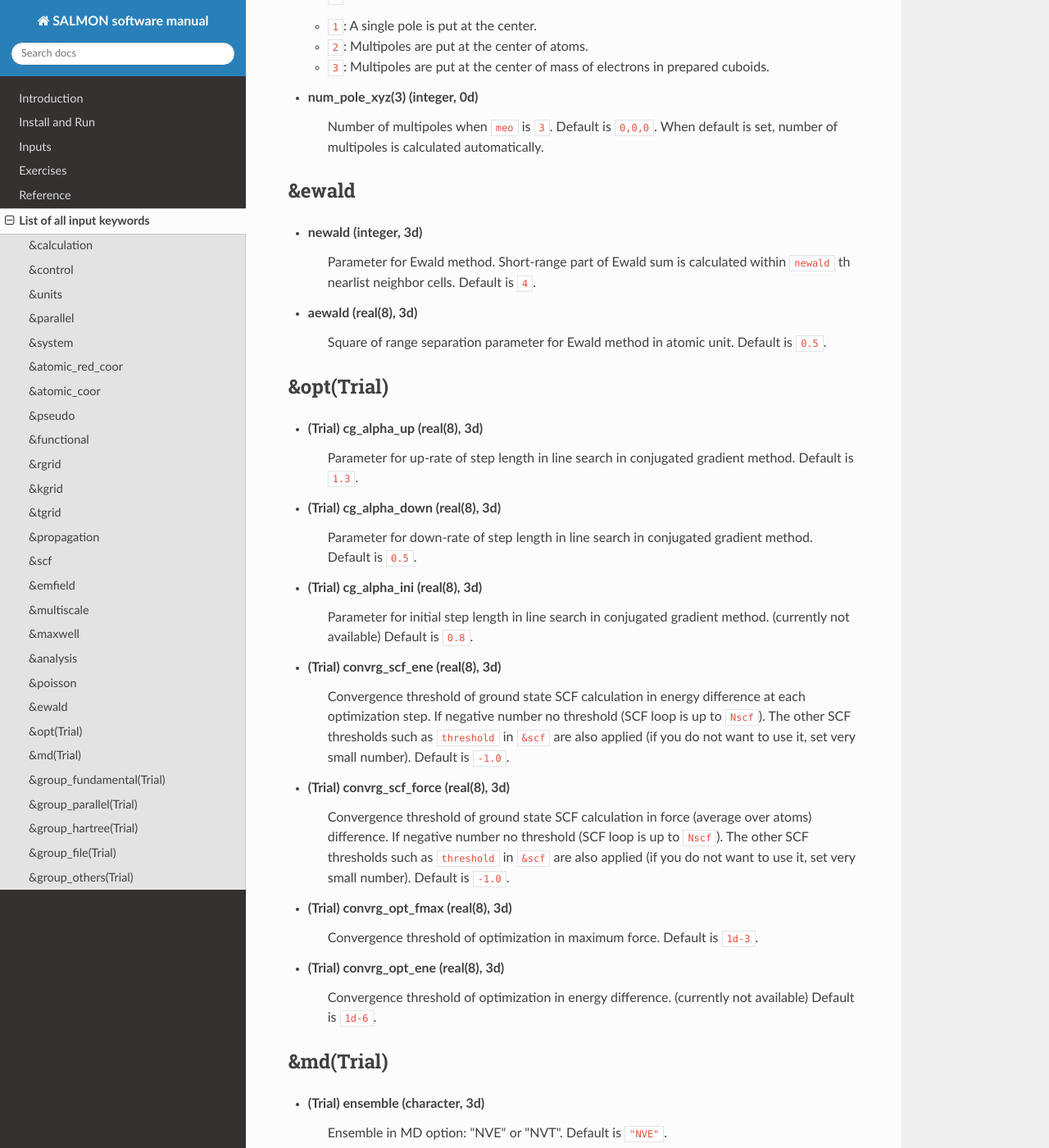
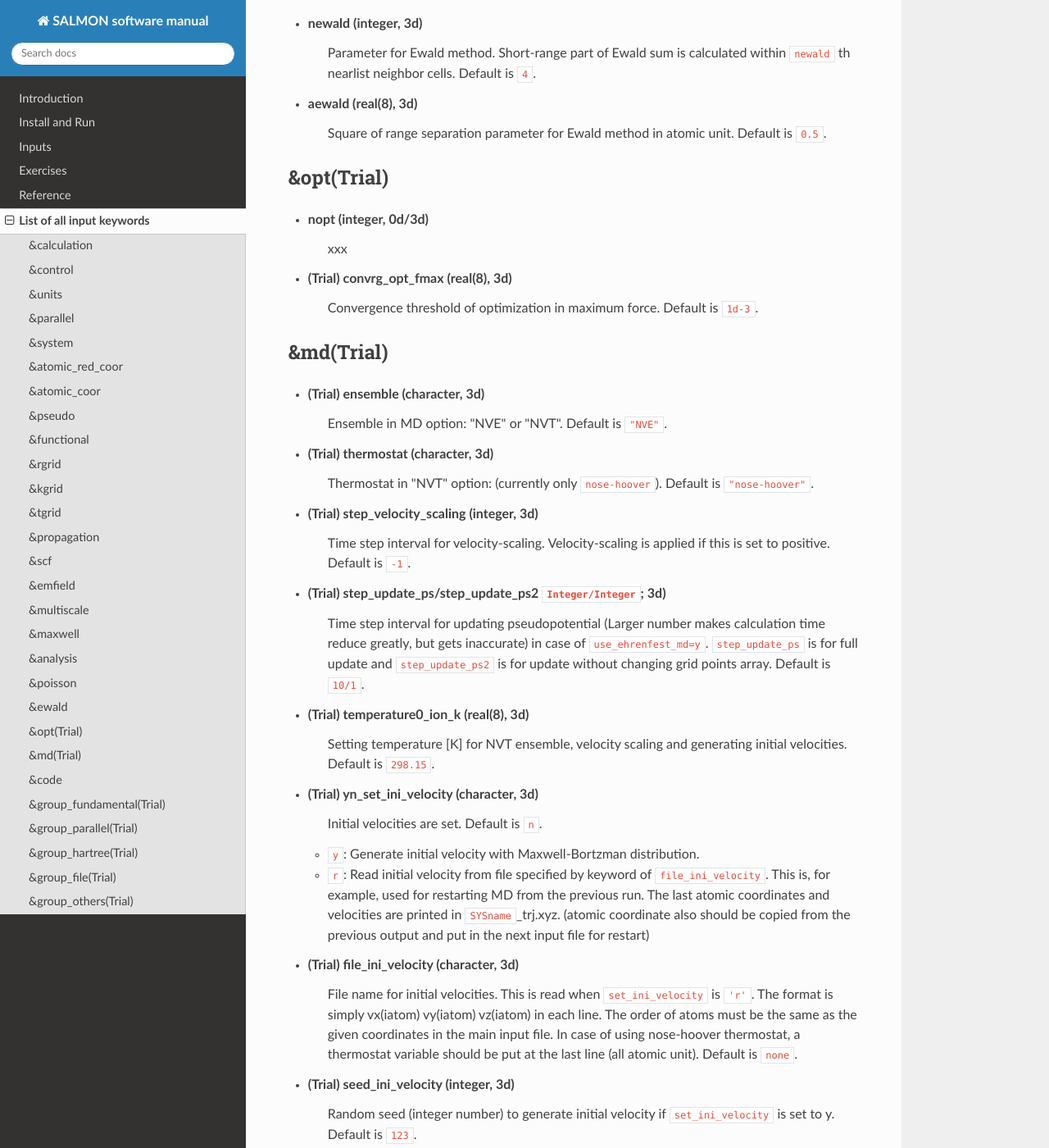
Before and after one commit to SALMON-TDDFT/SALMON-DOCS, a Sphinx documentation site: the page built from source/input_keyword_list.rst, in a window 1280 px wide and 1400 px high, scrolled down 20166 px. Shown: the whole window at 82% size. Built offline with Sphinx 7.4.7 and the Read the Docs theme 2.0.0, drawn with Linux system fonts in a browser that asks for light colours; formulas are drawn with MathJax 3; some of the changed text lies outside the part shown.

Commit message:
update input list for salmon2

```diff
--- a/source/input_keyword_list.rst
+++ b/source/input_keyword_list.rst
@@ -578,37 +584,23 @@
    Time-delay between the first and the second pulses.
    Unit of time can be chosen by ``&units/unit_time``.
 
-- **quadrupole** (character, 0d)
-   Quadrupole potential can be employed if ``quadrupole`` is set to ``'y'``.
-   Default is ``'n'``.
-
-- **quadrupole_pot** (character, 0d)
-   Form of a quadrupole potential.
-
-
-- (Trial) **alocal_laser** (character, 0d)
+- (Trial) **yn_local_field** (character, 0d)
    The pulse is applied to a specific domain.
    Default is ``'n'``.
 
-- (Trial) **rlaserbound_sta(3)/rlaserbound_end(3)** (real(8), 0d)
-   The edge of the domain where the pulse is applied.
-   These parameters are effective only when ``alocal_laser`` is ``'y'``.
-   Default is ``-1d7/1d7`` in atomic unit.
-   Unit of length can be chosen by ``&units/unit_length``.
-
-- **nump** (integer, 0d)
+- **num_dipole_source** (integer, 0d)
    Number of radiation sources for optical near fields.
    Maximum number is ``2``.
 
-- **vecp(3,2)** (real(8), 0d)
+- **vec_dipole_source(3,num_dipole_source)** (real(8), 0d)
    Dipole vectors of the radiation sources for the optical near fields.
    Unit of length can be chosen by ``&units/unit_length``.
 
-- **coop(3,2)** (real(8), 0d)
+- **cood_dipole_source(3,num_dipole_source)** (real(8), 0d)
    Central coordinates of the dipole vectors of the radiation sources.
    Unit of length can be chosen by ``&units/unit_length``.
 
-- **radp_diele** (real(8), 0d)
+- **rad_dipole_diele** (real(8), 0d)
    Radii of dielectric spheres for the radiation sources.
    Unit of length can be chosen by ``&units/unit_length``.
 
@@ -768,12 +760,12 @@
    Unit of energy can be chosen by ``&units/unit_energy``
    This parameter is required when `'impulse'` is choosen in `&emfield/ae_shape1|2`.
 
-- **out_psi** (character, 0d/3d)
+- **yn_out_psi** (character, 0d/3d)
    If ``'y'``, wavefunctions are output.
    For periodic system (``iperiodic=3``), it works only for ground state calculation. The converged wave functions of all orbitals with all k-points are printed in gs_wfn_cube or gs_wfn_vtk directory. The format is speficied by ``format3d``.
    Default is ``'n'``.
 
-- **out_dos** (character, 0d/3d)
+- **yn_out_dos** (character, 0d/3d)
    If ``'y'``, density of state is output.
    Default is ``'n'``.
 
@@ -789,59 +781,59 @@
    this value is overwritten by that value.
    Default value is ``1.d10`` eV.
 
-- **iout_dos_nenergy** (integer, 0d/3d)
+- **out_dos_nenergy** (integer, 0d/3d)
    Number of  energy points sampled in the density of state spectra.
    Default is ``601``.
 
-- **out_dos_smearing** (real(8), 0d/3d)
+- **out_dos_width** (real(8), 0d/3d)
    Smearing width used in the density of state spectra..
    Default is ``0.1`` eV.
 
-- **out_dos_method** (character, 0d/3d)
+- **out_dos_function** (character, 0d/3d)
    Choise of smearing method for the density of state spectra..
    ``gaussian`` and ``lorentzian`` function are available.
    Default is ``gaussian``.
 
-- **out_dos_fshift** (character, 0d/3d)
+- **yn_out_dos_set_fe_origin** (character, 0d/3d)
    If ``'y'``, the electron energy is shifted to fix the Fermi energy as zero point.
    For ``&system/iperiodic`` is ``0``, `` out_dos_fshift`` is not used
    if ``&system/nstate`` is equal to ``&system/nelec``/2.
    Default is ``'n'``.
 
-- **out_pdos** (character, 0d)
+- **yn_out_pdos** (character, 0d)
    If ``'y'``, projected density of state is output.
    Default is ``'n'``.
 
-- **out_dns** (character, 0d/3d)
+- **yn_out_dns** (character, 0d/3d)
    If ``'y'``, the spatial electron density distribution at the ground state is output.
    Default is ``'n'``.
 
-- **out_dns_rt/out_dns_rt_step** ``Character/Integer``; 0d/3d)
+- **yn_out_dns_rt/out_dns_rt_step** ``Character/Integer``; 0d/3d)
    If ``'y'``,  the spatiotemporal electron density distribution during real-time time-propagation is output
    every ``outdns_rt_step`` time steps.
    Default is ``'n'``.
 
-- (Trial) **out_dns_trans/out_dns_trans_energy** ``Character/Real(8)``; 3d)
+- (Trial) **yn_out_dns_trans/out_dns_trans_energy** ``Character/Real(8)``; 3d)
    If ``'y'``, transition in different density from the ground state at specified field frequency omega(given by ``out_dns_trans_energy``) is calculated by drho(r,omega)=FT(rho(r,t)-rho_gs(r))/T.
    Default is ``'n'/1.55eV``.
 
-- **out_elf** (character, 0d)
+- **yn_out_elf** (character, 0d)
    If ``'y'``, electron localization function is output.
    Default is ``'n'``.
 
-- **out_elf_rt/out_elf_rt_step** ``Character/Integer``; 0d)
+- **yn_out_elf_rt/out_elf_rt_step** ``Character/Integer``; 0d)
    If ``'y'``, electron localization function
    during real-time time-propagation is output
    every ``out_elf_rt_step`` time steps.
    Default is ``'n'``.
 
-- **out_estatic_rt/out_estatic_rt_step** ``Character/Integer``; 0d)
+- **yn_out_estatic_rt/out_estatic_rt_step** ``Character/Integer``; 0d)
    If ``'y'``, static electric field
    during real-time time-propagation is output
    every ``out_estatic_rt_step`` time steps.
    Default is ``'n'``.
 
-- (Trial) **out_rvf_rt/out_rvf_rt_step** ``Character/Integer``; 3d)
+- (Trial) **yn_out_rvf_rt/out_rvf_rt_step** ``Character/Integer``; 3d)
    If ``'y'``, coordinates[A], velocities[au], forces[au] on atoms
    during real-time time-propagation are printed in ``SYSname``\_trj.xyz
    every ``out_rvf_rt_step`` time steps.
@@ -849,16 +841,16 @@
    the printing option is automatically turned on.
    Defaults are ``'n'/10``.
 
-- (Trial) **out_tm** (character, 3d)
+- (Trial) **yn_out_tm** (character, 3d)
    If ``'y'``, transition moments between occupied and virtual orbitals are printed into ``SYSname``\_tm.data after the ground state calculation.
    Defaults are ``'n'``.
 
-- **format3d** (character, 0d/3d)
+- **format_voxel_data** (character, 0d/3d)
    File format for three-dimensional volumetric data.
    ``'avs'``, ``'cube'``, and ``'vtk'`` can be chosen.
    Default is ``'cube'``.
 
-- **numfiles_out_3d** (integer, 0d)
+- **nsplit_voxel_data** (integer, 0d)
    Number of separated files for three dimensional data.
    Effective only when ``format3d`` is ``'avs'``.
    ``numfiles_out_3d`` must be less than or equal to number of processes.
@@ -875,14 +867,14 @@
 &poisson
 --------
 
-- **meo** (integer, 0d)
+- **layout_multipole** (character, 0d)
    A variable to determine how to put multipoles in the Hartree potential calculation. Default is ``3``.
 
   - ``1``: A single pole is put at the center.
   - ``2``: Multipoles are put at the center of atoms.
   - ``3``: Multipoles are put at the center of mass of electrons in prepared cuboids.
 
-- **num_pole_xyz(3)** (integer, 0d)
+- **num_multipole_xyz(3)** (integer, 0d)
    Number of multipoles when ``meo`` is ``3``. Default is ``0,0,0``. When default is set, number of multipoles is calculated automatically.
 
 
@@ -904,34 +896,38 @@
 &opt(Trial)
 -------------
 
-- (Trial) **cg_alpha_up** (real(8), 3d)
-   Parameter for up-rate of step length in line search in conjugated gradient method.
-   Default is ``1.3``.
-
-- (Trial) **cg_alpha_down** (real(8), 3d)
-   Parameter for down-rate of step length in line search in conjugated gradient method.
-   Default is ``0.5``.
-
-- (Trial) **cg_alpha_ini** (real(8), 3d)
-   Parameter for initial step length in line search in conjugated gradient method. (currently not available)
-   Default is ``0.8``.
-
-- (Trial) **convrg_scf_ene** (real(8), 3d)
-   Convergence threshold of ground state SCF calculation in energy difference at each optimization step. If negative number no threshold (SCF loop is up to ``Nscf``). The other SCF thresholds such as ``threshold`` in ``&scf`` are also applied (if you do not want to use it, set very small number).
-   Default is ``-1.0``.
-
-
-- (Trial) **convrg_scf_force** (real(8), 3d)
-   Convergence threshold of ground state SCF calculation in force (average over atoms) difference. If negative number no threshold (SCF loop is up to ``Nscf``). The other SCF thresholds such as ``threshold`` in ``&scf`` are also applied (if you do not want to use it, set very small number).
-   Default is ``-1.0``.
+- **nopt** (integer, 0d/3d)
+   xxx
 
 - (Trial) **convrg_opt_fmax** (real(8), 3d)
    Convergence threshold of optimization in maximum force.
    Default is ``1d-3``.
 
-- (Trial) **convrg_opt_ene** (real(8), 3d)
-   Convergence threshold of optimization in energy difference. (currently not available)
-   Default is ``1d-6``.
+..
+  - (Trial) **cg_alpha_up** (real(8), 3d)
+    Parameter for up-rate of step length in line search in conjugated gradient method.
+    Default is ``1.3``.
+
+  - (Trial) **cg_alpha_down** (real(8), 3d)
+    Parameter for down-rate of step length in line search in conjugated gradient method.
+    Default is ``0.5``.
+
+  - (Trial) **cg_alpha_ini** (real(8), 3d)
+    Parameter for initial step length in line search in conjugated gradient method. (currently not available)
+    Default is ``0.8``.
+
+  - (Trial) **convrg_scf_ene** (real(8), 3d)
+    Convergence threshold of ground state SCF calculation in energy difference at each optimization step. If negative number no threshold (SCF loop is up to ``Nscf``). The other SCF thresholds such as ``threshold`` in ``&scf`` are also applied (if you do not want to use it, set very small number).
+    Default is ``-1.0``.
+
+  - (Trial) **convrg_scf_force** (real(8), 3d)
+    Convergence threshold of ground state SCF calculation in force (average over atoms) difference. If negative number no threshold (SCF loop is up to ``Nscf``). The other SCF thresholds such as ``threshold`` in ``&scf`` are also applied (if you do not want to use it, set very small number).
+    Default is ``-1.0``.
+
+  - (Trial) **convrg_opt_ene** (real(8), 3d)
+    Convergence threshold of optimization in energy difference. (currently not available)
+    Default is ``1d-6``.
+..
 
 
 &md(Trial)
@@ -952,11 +948,11 @@
    Time step interval for updating pseudopotential (Larger number makes calculation time reduce greatly, but gets inaccurate) in case of ``use_ehrenfest_md=y``. ``step_update_ps`` is for full update and ``step_update_ps2`` is for update without changing grid points array.
    Default is ``10/1``.
 
-- (Trial) **temperature0_ion** (real(8), 3d)
+- (Trial) **temperature0_ion_k** (real(8), 3d)
    Setting temperature [K] for NVT ensemble, velocity scaling and generating initial velocities.
    Default is ``298.15``.
 
-- (Trial) **set_ini_velocity** (character, 3d)
+- (Trial) **yn_set_ini_velocity** (character, 3d)
    Initial velocities are set.
    Default is ``n``.
 
@@ -976,16 +972,31 @@
    Parameter in Nose-Hoover method: controlling time constant for temperature.
    Default is ``41.34[au] or 1.0[fs]``.
 
-- (Trial) **stop_system_momt** (character, 3d)
+- (Trial) **yn_stop_system_momt** (character, 3d)
    Center of mass is stopped every time step.
    Default is ``n``.
+
+
+&code
+-----
+
+- **yn_want_stencil_openmp_parallelization(yn)**
+
+- **yn_want_stencil_hand_vectorization(yn)**
+
+- **yn_force_stencil_openmp_parallelization(yn)**
+
+- **yn_force_stencil_sequential_computation(yn)**
+
+- **yn_want_communication_overlapping(yn)**
+
 
 
 **Following variables are moved from the isolated part. Some of them may be added to common input, be combined to it, and be removed.**
 
 
 &group_fundamental(Trial)
----------------------------
+-------------------------
 
 - (Trial) **iditerybcg** (integer, 0d)
    Iterations for which ybcg is calculated if ``&scf/amin_routine`` is ``'cg-diis'``.
```
Also changed, not shown: other parts of source/input_keyword_list.rst (+10 -4 lines).
